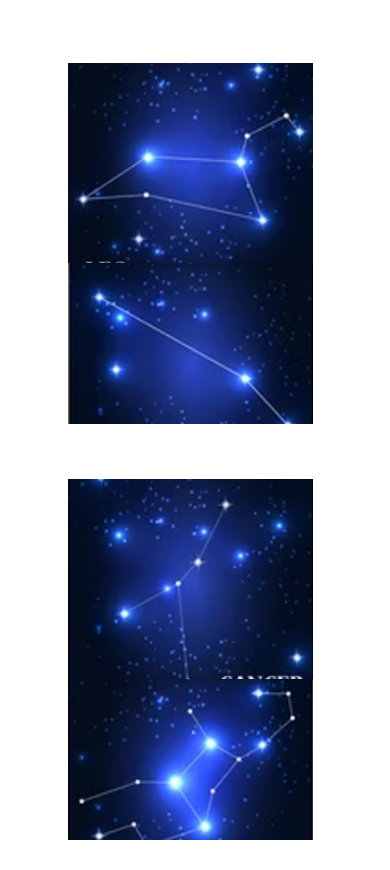
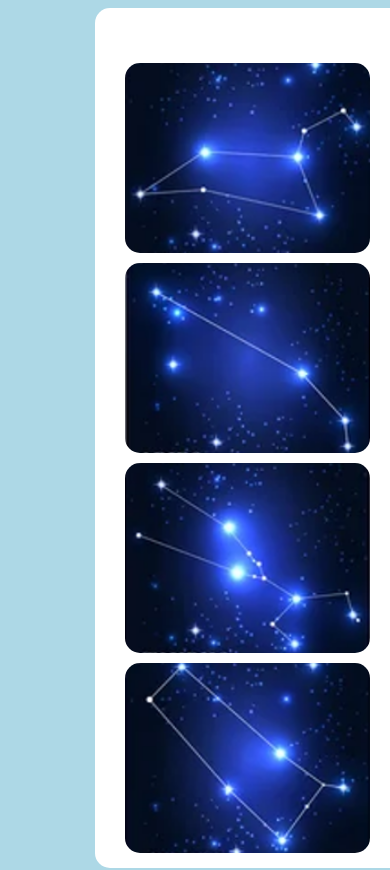
Before and after one commit to JonahMoua/ProjectZ, a React (Create React App) app: page / in a window 390 px wide. Shown: the top 870 px of the page. Built offline with nearby package versions, Linux system fonts and the light colour scheme.

Commit message:
Adjusted centering and mobile response

```diff
--- a/src/App.css
+++ b/src/App.css
@@ -1,7 +1,11 @@
 img {
     float: left;
     width: 245px;
-    height: 200px;
+    height: 190px;
     object-fit: cover;
-    border: 0;
+    border-radius: 15px;
     }
+
+body {
+    background-color: lightblue;
+    }
--- a/src/App.js
+++ b/src/App.js
@@ -10,32 +10,26 @@
 
  const ServicesWrapper = styled.div`
  max-width: 1000px;
- margin: 0 auto;
+ margin: auto;
  display: grid;
  grid-template-columns: 1fr 1fr 1fr;
- align-items: center;
  grid-gap: 16px;
- padding: 0 50px;
+ padding: 0;
 
  @media screen and (max-width: 1000px) {
-     grid-template-columns: 1fr 1fr;
+     grid-template-columns: 1fr;
+     max-width: 200px;
      }
 
- @media screen and (max-width: 768px) {
-     grid-template-columns: 1fr;
-     padding: 0 20px;
-     }
  `
 const Column = styled.div`
 background: #fff;
 display: flex;
 flex-direction: column;
 justify-content: flex-start;
-align-items: center;
-border-radius: 10px;
-max-height: 340px;
+border-radius: 15px;
+max-height: 1000px;
 padding: 30px;
-transition: all 0.2s ease-in-out;
 `
 
 
```
